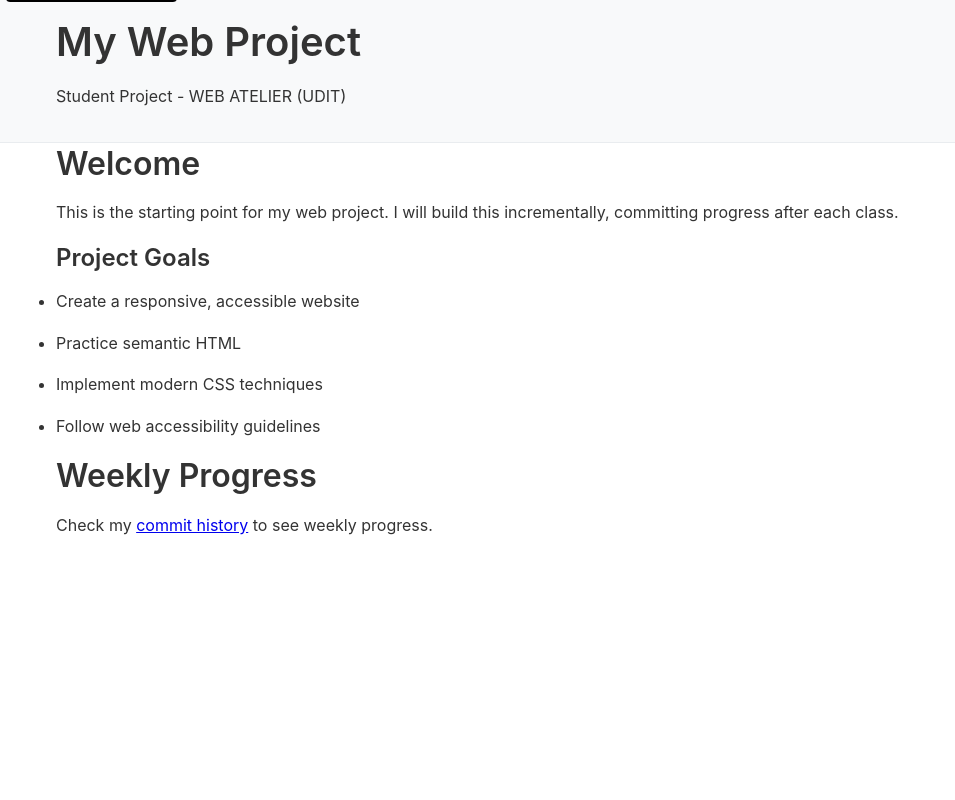
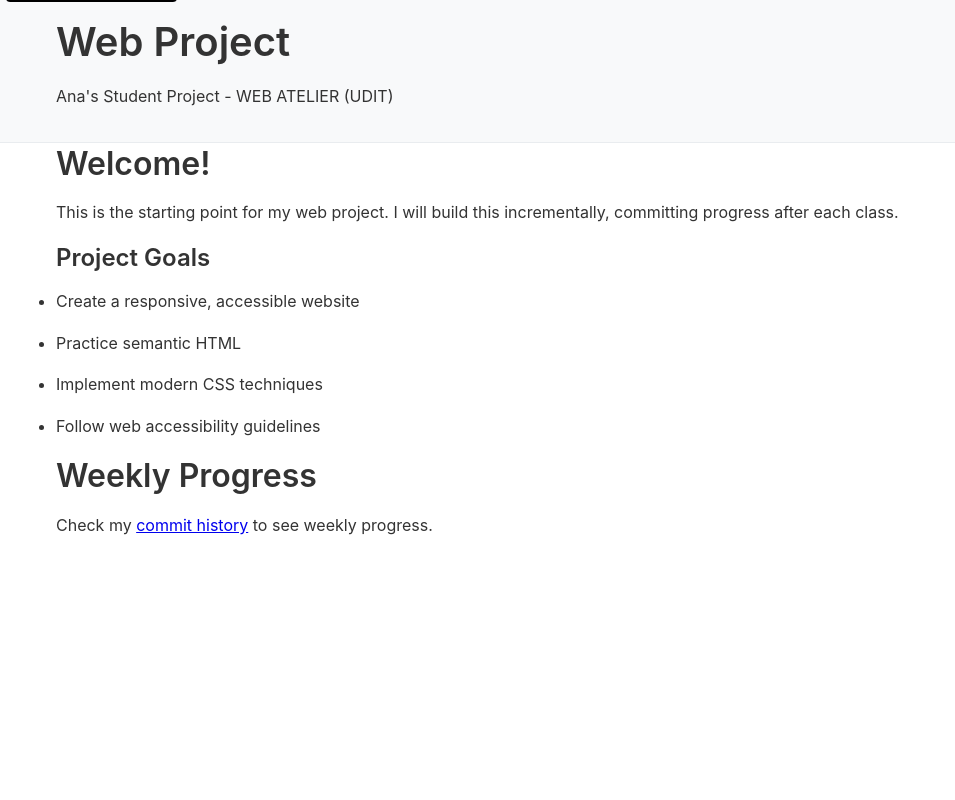
Before and after one commit to anaclement/advanced_web_design_UDIT, a website: page index.html in a window 1280 px wide. Shown: the top 800 px of the page, without its empty margins (0-955 px from the left). Drawn offline with Linux system fonts and the light colour scheme.

Commit message:
index modified

```diff
--- a/index.html
+++ b/index.html
@@ -12,14 +12,14 @@
 
 		<header>
 			<div class="container">
-				<h1>My Web Project</h1>
-				<p>Student Project - WEB ATELIER (UDIT)</p>
+				<h1>Web Project</h1>
+				<p>Ana's Student Project - WEB ATELIER (UDIT)</p>
 			</div>
 		</header>
 
 		<main id="main" class="container">
 			<section>
-				<h2>Welcome</h2>
+				<h2>Welcome!</h2>
 				<p>
 					This is the starting point for my web project. I will build this incrementally, committing progress after each
 					class.
```
